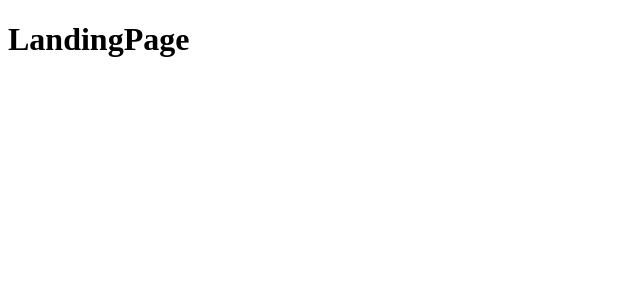
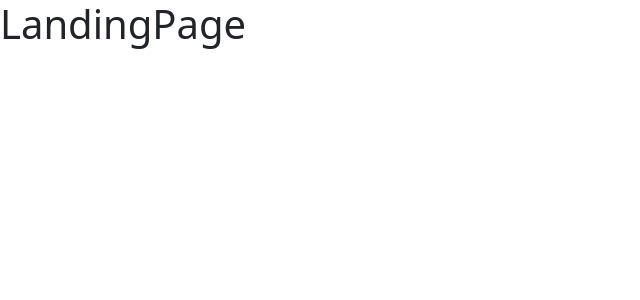
Before and after one commit to alansparrow/microservices-ticket, a Next.js app in the folder client/: page / in a window 1280 px wide. Shown: the top 300 px of the page, without its empty margins (0-640 px from the left). Built offline with nearby package versions, Linux system fonts and the light colour scheme.

Commit message:
221. Add Bootstrap CSS

```diff
--- a/client/package.json
+++ b/client/package.json
@@ -10,6 +10,7 @@
   "author": "",
   "license": "ISC",
   "dependencies": {
+    "bootstrap": "^5.3.1",
     "next": "^13.4.12",
     "react": "^18.2.0",
     "react-dom": "^18.2.0"
--- /dev/null
+++ b/client/pages/_app.js
@@ -0,0 +1,9 @@
+// If we even want to include some global CSS into our project,
+// we can only import global CSS into this app file.
+import 'bootstrap/dist/css/bootstrap.css';
+
+const MyApp = ({ Component, pageProps }) => {
+    return <Component {...pageProps} />;
+};
+
+export default MyApp;
```
Also changed, not shown: 1 other file (tests, documents, lock files or other folders).
